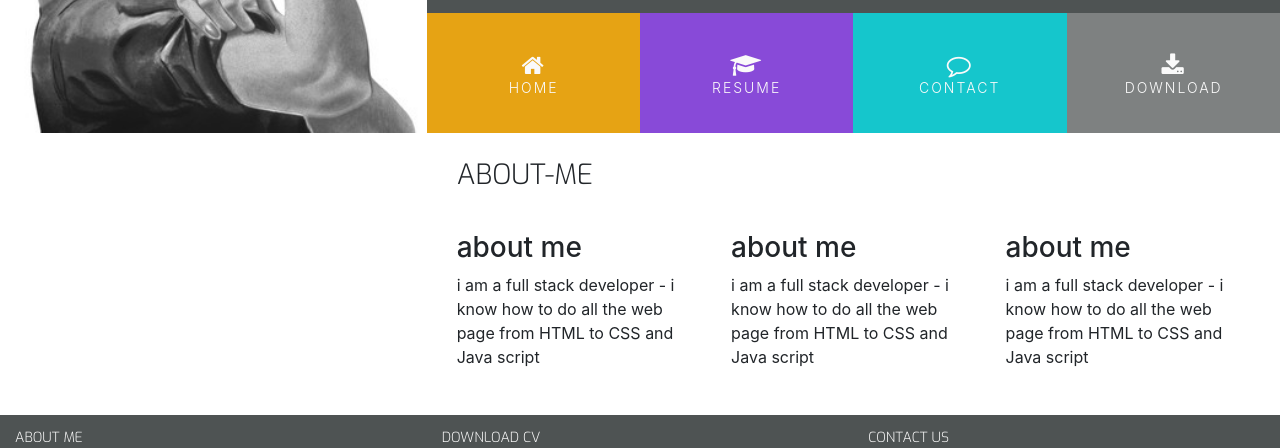
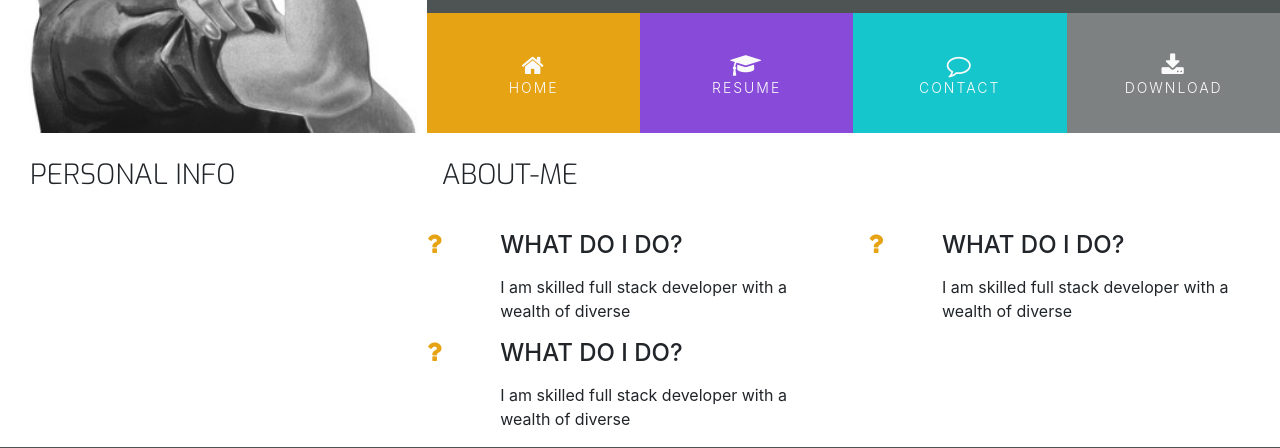
Before and after one commit to Melhefnawi/bootstrape-lastversion, a plain HTML site: page index.html in a window 1280 px wide. Shown: the part 230-678 px from the top of the page. Drawn offline with nearby package versions, Linux system fonts and the light colour scheme.

Commit message:
adding section info

```diff
--- a/assets/css/style.css
+++ b/assets/css/style.css
@@ -178,3 +178,14 @@ header, body{
     color: #4e5353;
     font-size: 20px;
 }
+
+/*----------------------------------Three reason */
+
+.three-reason-icon{
+    font-size: 26px;
+    color:#e6a314;
+}
+
+.three-reason-heading{
+    margin-bottom: 15px;
+}
--- a/index.html
+++ b/index.html
@@ -52,28 +52,55 @@
     </header>
     <section class="container-fluid">
         <div class="row">
-            <div class="col-md-4"></div>
-            <div class="col-md-8 bg-color-three-reason section-column">
+            <div class="col-md-4 bg-color-personal-info section-column">
+                <div class="row">
+                    <div class="col">
+                        <h3 class="section-heading uppercase">personal info</h3>
+                    </div>
+                </div>
+
+            </div>
+            <div class="col-md-8 bg-color-three-reason ">
                 <div class="row">
                     <div class="col">
                         <h3 class="section-heading uppercase">About-me</h3>
                     </div>
-                </div>
+
                 <div class="row">
-                    <div class="col-md-4">
-                        <h3>about me</h3>
-                        <p>i am a full stack developer - i know how to do all the web page from HTML to CSS and Java script</p>
+                    <div class="col-10 offset-1 offset-sm-0 col-sm-4 col-md-6">
+                        <div class="row">
+                            <div class="col-2">
+                                <i class="three-reason-icon fa fa-question" aria-hidden="true"></i>
+                            </div>
+                            <div class="col-10">
+                                <h4 class="three-reason-heading uppercase">What do i do?</h4>
+                                <p>I am skilled full stack developer with a wealth of diverse</p>
+                            </div>
+                        </div>
                     </div>
-                    <div class="col-md-4">
-                        <h3>about me</h3>
-                        <p>i am a full stack developer - i know how to do all the web page from HTML to CSS and Java script</p>
+                    <div class="col-10 offset-1 offset-sm-0 col-sm-4 col-md-6">
+                        <div class="row">
+                            <div class="col-2">
+                                <i class="three-reason-icon fa fa-question" aria-hidden="true"></i>
+                            </div>
+                            <div class="col-10">
+                                <h4 class="three-reason-heading uppercase">What do i do?</h4>
+                                <p>I am skilled full stack developer with a wealth of diverse</p>
+                            </div>
+                        </div>
                     </div>
-                    <div class="col-md-4">
-                        <h3>about me</h3>
-                        <p>i am a full stack developer - i know how to do all the web page from HTML to CSS and Java script</p>
+                    <div class="col-10 offset-1 offset-sm-0 col-sm-4 col-md-6">
+                        <div class="row">
+                            <div class="col-2">
+                                <i class="three-reason-icon fa fa-question" aria-hidden="true"></i>
+                            </div>
+                            <div class="col-10">
+                                <h4 class="three-reason-heading uppercase">What do i do?</h4>
+                                <p>I am skilled full stack developer with a wealth of diverse</p>
+                            </div>
+                        </div>
                     </div>
                 </div>
-
             </div>
         </div>
     </section>
```
